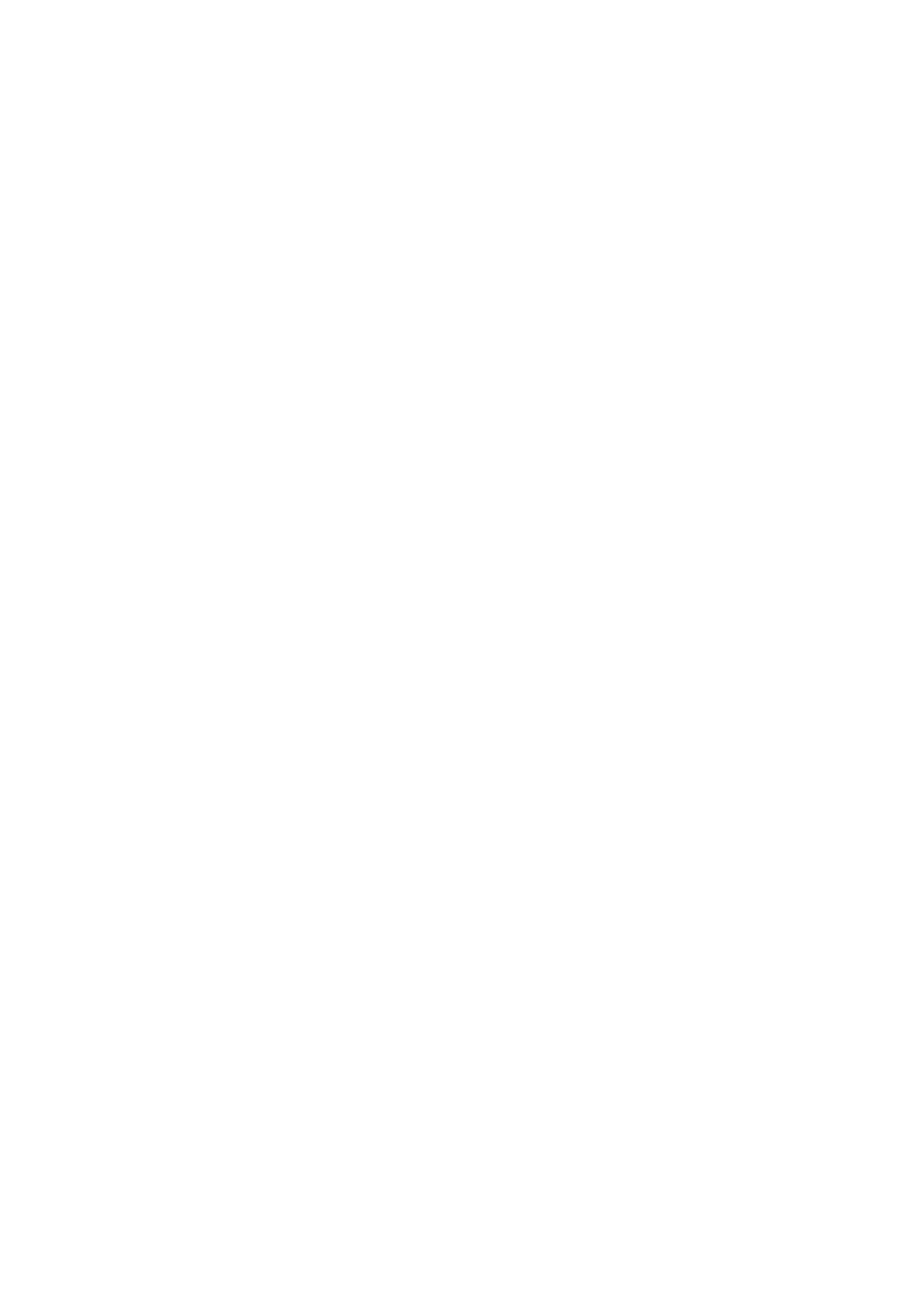
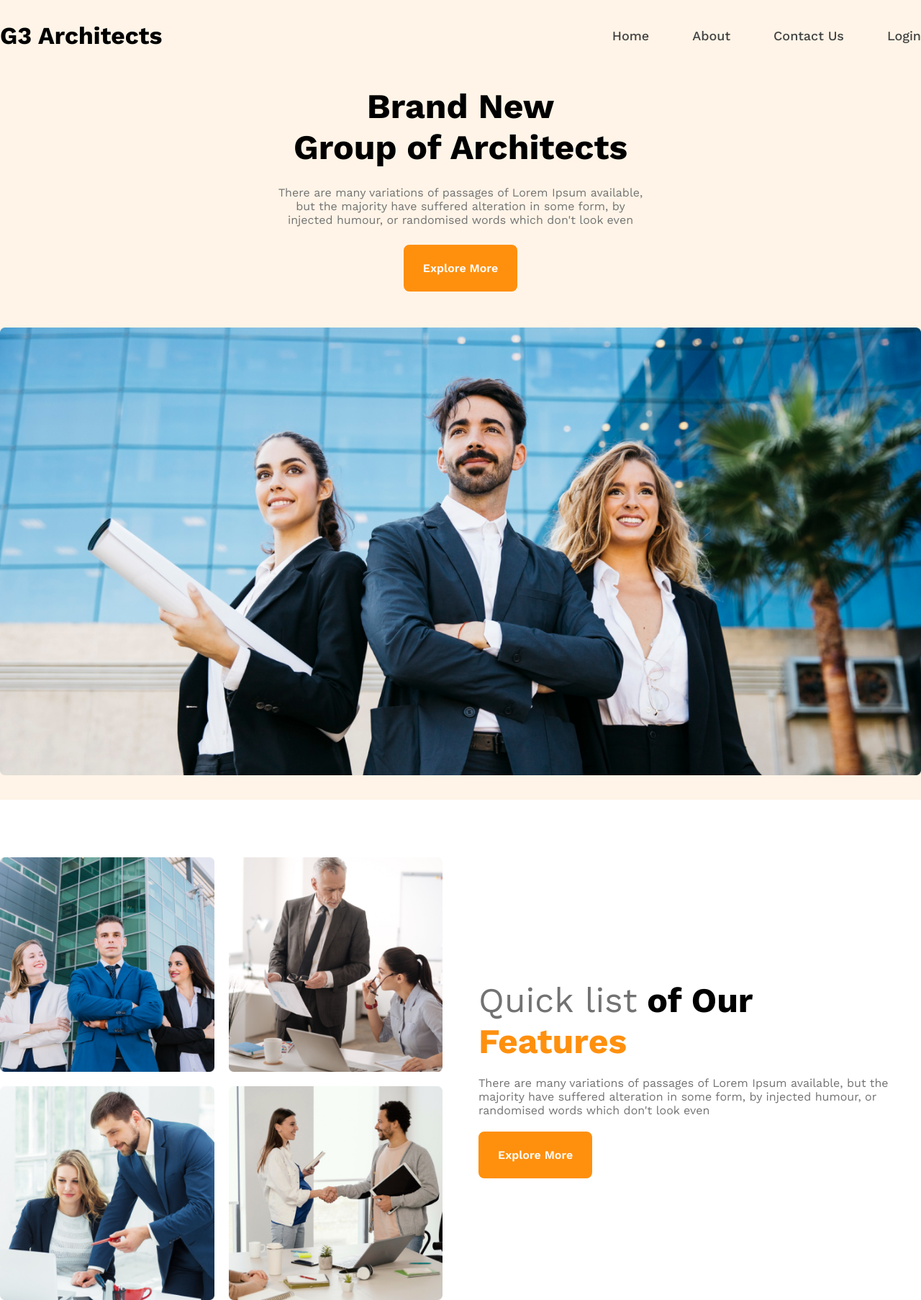
Before and after one commit to mdrijoanmaruf/PH-Task-G3-Arcitect, a plain HTML site: page index.html in a window 1280 px wide. Shown: the whole page at 72% size. Before the commit the page ends 800 px from the top, so only its background shows below. Drawn offline with nearby package versions, Linux system fonts and the light colour scheme.

Commit message:
Added header , hero , quick list

```diff
--- a/index.html
+++ b/index.html
@@ -1,12 +1,73 @@
 <!DOCTYPE html>
 <html lang="en">
-<head>
-    <meta charset="UTF-8">
-    <meta name="viewport" content="width=device-width, initial-scale=1.0">
-    <link rel="stylesheet" href="styles/style.css">
+  <head>
+    <meta charset="UTF-8" />
+    <meta name="viewport" content="width=device-width, initial-scale=1.0" />
+    <link rel="stylesheet" href="styles/style.css" />
+    <link rel="stylesheet" href="styles/responsive.css" />
     <title>G3 Architects</title>
-</head>
-<body>
+  </head>
+  <body>
+    <!-- Header Part -->
+    <header>
+      <nav class="nav section">
+        <h1>G3 Architects</h1>
+        <ul>
+          <a href="index.html">
+            <li>Home</li> </a
+          ><a href="#">
+            <li>About</li> </a
+          ><a href="#">
+            <li>Contact Us</li> </a
+          ><a href="#">
+            <li>Login</li>
+          </a>
+        </ul>
+      </nav>
 
-</body>
+      <div class="hero section">
+        <h1>
+          Brand New <br />
+          Group of Architects
+        </h1>
+        <p class="text">
+          There are many variations of passages of Lorem Ipsum available, but
+          the majority have suffered alteration in some form, by injected
+          humour, or randomised words which don't look even
+        </p>
+        <div class="flex">
+          <button class="btn">Explore More</button>
+        </div>
+      </div>
+
+      <div class="section bannar">
+        <img src="./images/banner.png" alt="" />
+      </div>
+    </header>
+
+    <main class="section">
+      <!-- Quick list of out Features -->
+      <section class="quick-list">
+        <div class="squre-img">
+            <img
+              src="./images/team2.png"
+              alt="Team 2"
+            />
+          <img src="./images/team1.png" alt="Team 1" />
+          <img src="./images/team3.png" alt="Team 3" />
+          <img
+            src="./images/team4.png"
+            alt="Team 4"
+          />
+        </div>
+        <div class="quick-list-description">
+          <h2><span>Quick list</span> of Our <br><span>Features</span></h2>
+          <p class="text">There are many variations of passages of Lorem Ipsum available, but the majority have suffered alteration in some form, by injected humour, or randomised words which don't look even</p>
+          <div>
+              <button class="btn">Explore More</button>
+          </div>
+        </div>
+      </section>
+    </main>
+  </body>
 </html>
--- /dev/null
+++ b/styles/responsive.css
@@ -0,0 +1,29 @@
+@media only screen and (max-width : 680px){
+
+    /* Header Section */
+    .nav{
+        flex-direction: column;
+        padding: 10px;
+    }
+
+    .nav ul{
+        gap: 20px;
+        padding: 20px;
+    }
+
+    .hero{
+        width: 80%;
+    }
+
+    .bannar{
+        margin-bottom: 60px;
+    }
+
+
+    /* Quick List */
+    .quick-list{
+        display: flex;
+        flex-wrap: wrap-reverse;
+        margin: 10px 10px;
+    }
+}
--- a/styles/style.css
+++ b/styles/style.css
@@ -0,0 +1,155 @@
+@import url('https://fonts.googleapis.com/css2?family=Work+Sans:ital,wght@0,100..900;1,100..900&display=swap');
+
+
+*{
+    margin: 0;
+    padding: 0;
+    box-sizing: border-box;
+    font-family: "Work Sans", serif;
+}
+
+:root {
+    --background-color: #FFF4E7;
+    --button-background: #FF900E;
+    --dark3: #727272;
+
+}
+
+a {
+    text-decoration: none;
+    color: rgb(66, 66, 66);
+    font-family: Work Sans;
+    font-size: 18px;
+    font-weight: 500;
+}
+
+/* Common Styles */
+.section{
+    max-width: 1280px;
+    margin: 0px auto;
+}
+
+.flex{
+    display: flex;
+}
+
+.btn{
+    border-radius: 8px;
+    background: rgb(255, 144, 14);
+    border-radius: 8px;
+    background: rgb(255, 144, 14);
+    padding: 21px 25px;
+    color: white;
+    font-weight: 600;
+    border: 2px solid var(--button-background);
+    font-size: 1rem;
+}
+
+.btn:hover{
+    background-color: white;
+    color: var(--dark3);
+}
+
+.text{
+    text-align: center;
+    color: rgb(114, 114, 114);
+    font-family: Work Sans;
+    font-size: 16px;
+    font-weight: 400;
+}
+
+img{
+    width: 100%;
+}
+
+
+
+
+
+
+/* Header */
+header{
+    background-color: var(--background-color);
+    padding: 30px 0;
+}
+
+.nav{
+    display: flex;
+    justify-content: space-between;
+    align-items: center;
+}
+
+.nav > ul{
+    color: var(--dark3);
+    display: flex;
+    gap : 60px;
+    list-style: none;
+}
+
+.nav > h1{
+    font-size: 2.1rem;
+    font-weight: 700;
+}
+
+ul > a:hover{
+    color: var(--button-background);
+}
+
+.hero{
+    width: 40%;
+    display: flex;
+    flex-direction: column;
+    gap: 25px;
+    justify-content: center;
+    align-items: center;
+    margin-top: 50px;
+}
+
+.hero  h1{
+    font-size: 3rem;
+    text-align: center;
+}
+
+.bannar{
+    margin-top: 50px;
+}
+
+
+
+/* Quick List  */
+
+.squre-img  , .quick-list{
+    display: grid;
+    gap: 20px;
+    grid-template-columns: repeat(2, 1fr);
+}
+
+.quick-list {
+    margin-top: 80px;
+    gap: 50px;
+}
+
+.quick-list-description{
+    display: flex;
+    flex-direction: column;
+    justify-content: center;
+    align-items: start;
+    gap: 20px;
+}
+
+.quick-list-description p{
+    text-align: left;
+}
+
+.quick-list-description h2{
+    font-size: 3rem;
+}
+
+.quick-list-description h2 span:first-of-type{
+    font-weight: 400;
+    color: var(--dark3);
+}
+
+.quick-list-description h2 span:nth-of-type(2) {
+    color: var(--button-background);
+}
```
